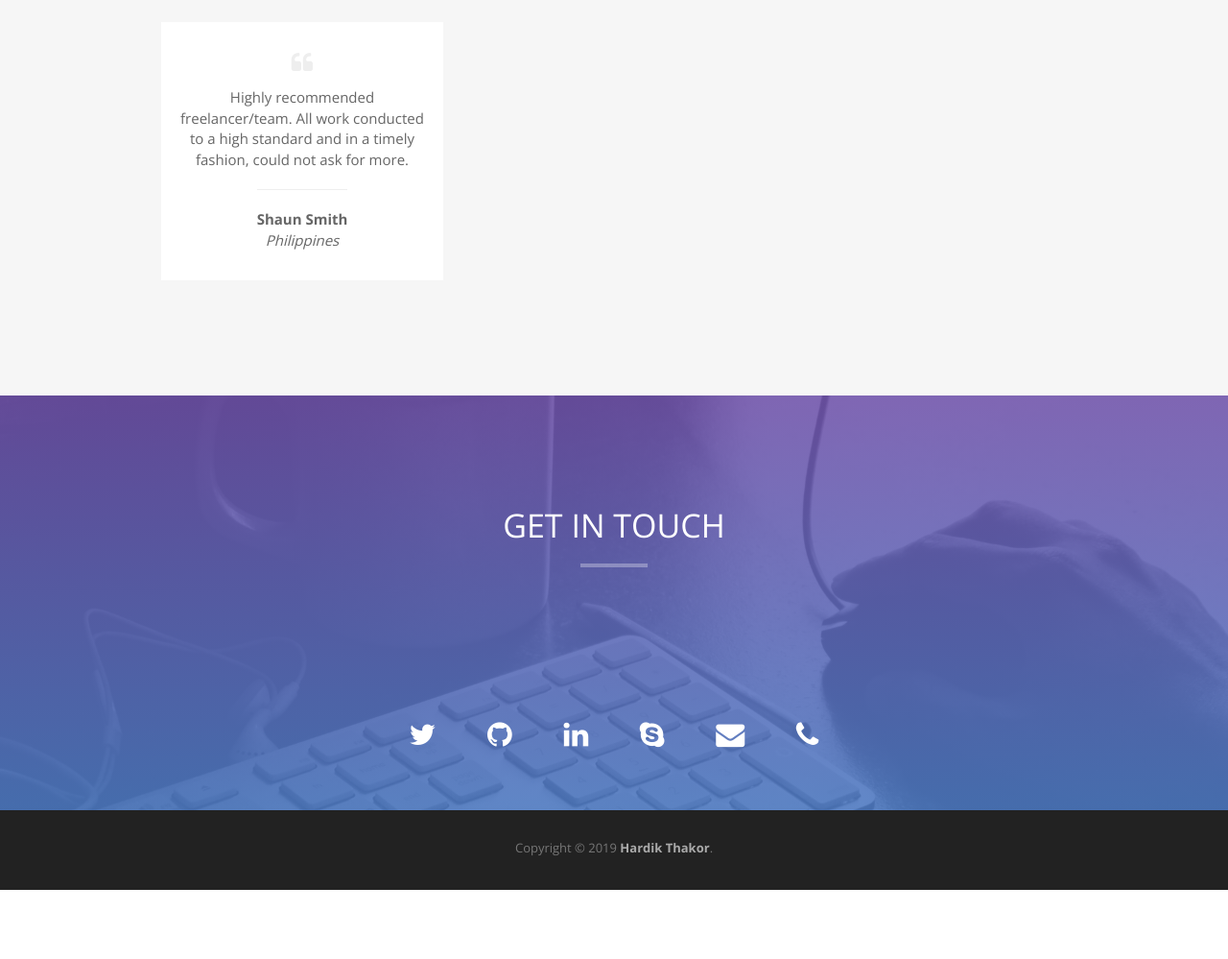
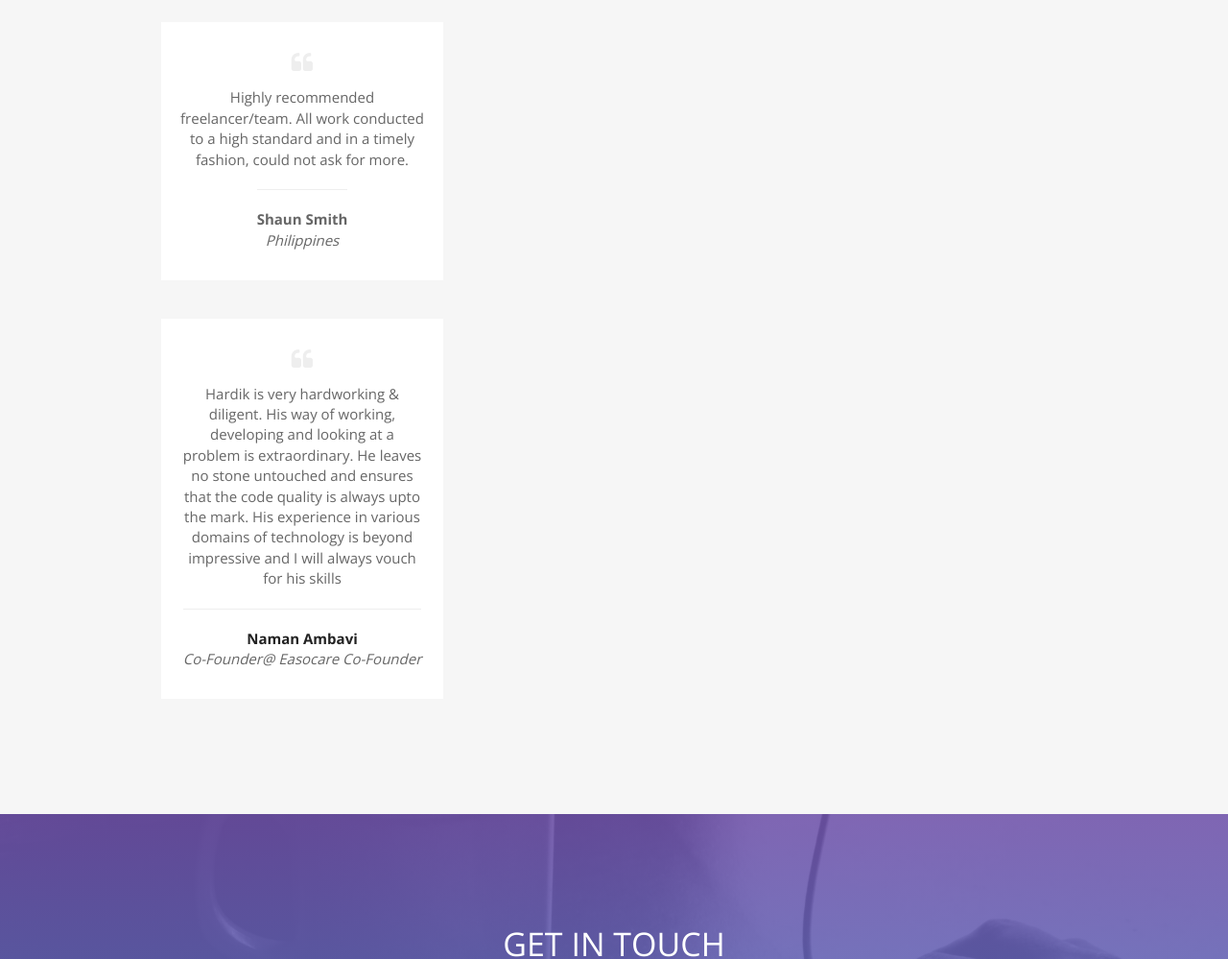
Before and after one commit to hardik2792/github.io, a plain HTML site: page index.html in a window 1280 px wide. Shown: the part 4144-5143 px from the top of the page at 96% size. Before the commit the page ends 5071 px from the top, so only its background shows below. Drawn offline with nearby package versions, Linux system fonts and the light colour scheme.

Commit message:
Update index.html

```diff
--- a/index.html
+++ b/index.html
@@ -275,6 +275,19 @@
           </div>
         </div>
       </div>
+      <div class="col-md-10 col-md-offset-1">
+        <div class="row testimonials">
+          <div class="col-sm-4">
+            <blockquote><i class="fa fa-quote-left"></i>
+              <p>Hardik is very hardworking & diligent. His way of working, developing and looking at a problem is extraordinary. He leaves no stone untouched and ensures that the code quality is always upto the mark. His experience in various domains of technology is beyond impressive and I will always vouch for his skills</p>
+              <div class="clients-name">
+                <p><strong><a href="https://www.linkedin.com/in/namanambavi/"> Naman Ambavi</a></strong><br>
+                  <em>Co-Founder@ Easocare Co-Founder </em></p>
+              </div>
+            </blockquote>
+          </div>
+        </div>
+      </div>
     </div>
   </div>
 </div>
@@ -316,7 +329,7 @@
             <!-- <li><a href="#"><i class="fa fa-dribbble"></i></a></li> -->
             <li><a href="https://github.com/hardik2792"><i class="fa fa-github"></i></a></li>
             <!-- <li><a href="#"><i class="fa fa-instagram"></i></a></li> -->
-            <li><a href="https://www.linkedin.com/in/hardik-thakor-075860123/"><i class="fa fa-linkedin"></i></a></li>
+            <li><a href="https://www.linkedin.com/in/hardik-thakor/"><i class="fa fa-linkedin"></i></a></li>
             <li><a href="skype:hardik_thakor?call"><i class="fa fa-skype"></i></a></li>
             <li><a href="mailto:hardik_thakor@outlook.com?Subject=HTP:"><i class="fa fa-envelope"></i></a></li>
             <li><a href="tel:+919601364711"><i class="fa fa-phone"></i></a></li>
@@ -329,7 +342,7 @@
 <div id="footer">
   <div class="container text-center">
     <div class="fnav">
-      <p>Copyright &copy; 2019 <a href="https://www.linkedin.com/in/hardik-thakor-075860123/" rel="nofollow"><strong> Hardik Thakor</strong></a>.</p>
+      <p>Copyright &copy; 2022 <a href="https://www.linkedin.com/in/hardik-thakor/" rel="nofollow"><strong> Hardik Thakor</strong></a>.</p>
     </div>
   </div>
 </div>
```
